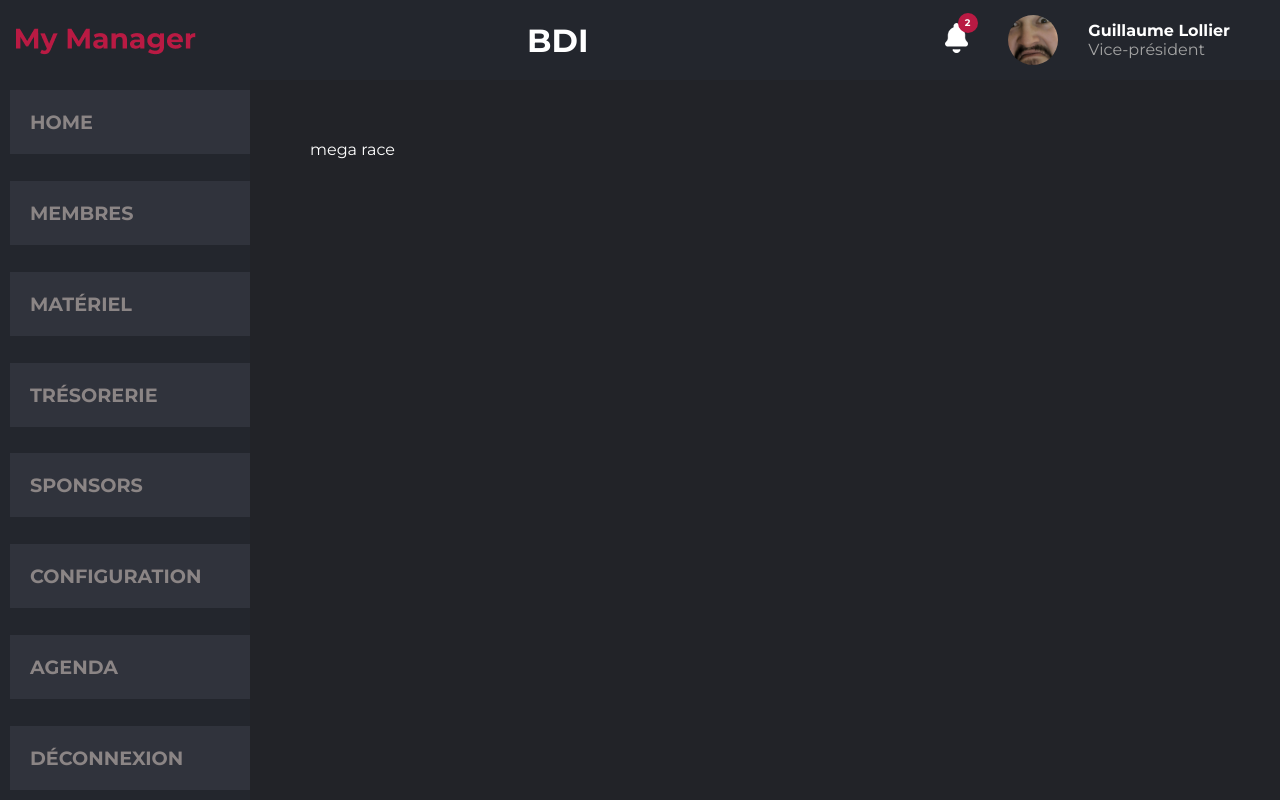
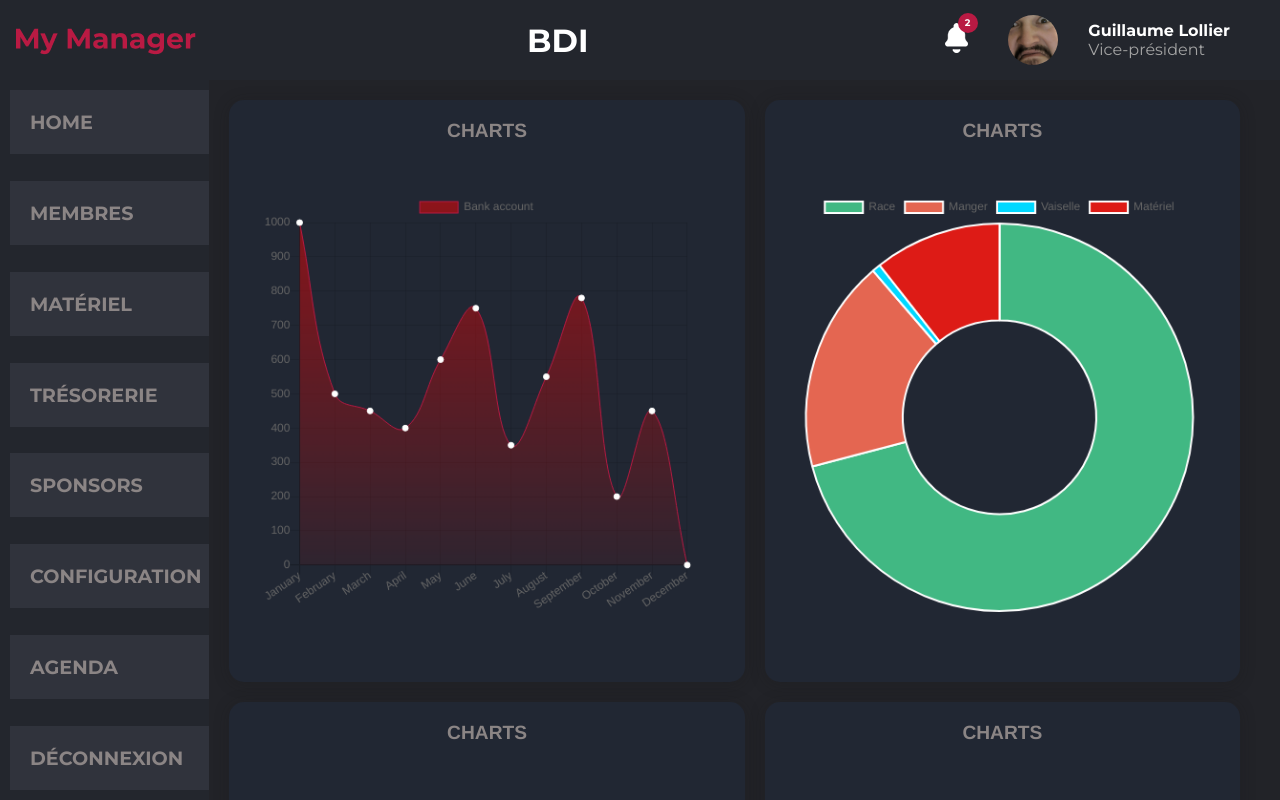
Before and after one commit to mmmaxou/OUAIBE, a Vue app in the folder le-front/: page / in a window 1280 px wide. Shown: the top 800 px of the page. Built offline with nearby package versions, Linux system fonts and the light colour scheme.

Commit message:
fixed both charts

```diff
--- a/le-front/src/App.vue
+++ b/le-front/src/App.vue
@@ -25,6 +25,8 @@ html
   padding 0
   box-sizing border-box
   background #222328
+  width 100vw
+  overflow-x hidden
 
 *
   margin inherit
@@ -45,4 +47,5 @@ html
 
     .router-container
       padding 20px
+      width 100%
 </style>
--- a/le-front/src/components/Chart.vue
+++ b/le-front/src/components/Chart.vue
@@ -1,14 +1,28 @@
 <template>
-  <div id="app">
     <div class="container">
       <div class="Chart__list">
         <div class="Chart">
           <h2>Charts</h2>
           <line-example></line-example>
         </div>
+
+        <div class="Chart">
+          <h2>Charts</h2>
+          <line-example></line-example>
+        </div>
+      </div>
+      <div class="Chart__list">
+        <div class="Chart">
+          <h2>Charts</h2>
+          <Doughnut></Doughnut>
+        </div>
+
+        <div class="Chart">
+          <h2>Charts</h2>
+          <line-example></line-example>
+        </div>
       </div>
     </div>
-  </div>
 </template>
 
 <script>
@@ -24,22 +38,32 @@ export default {
 </script>
 
 <style>
-#app {
+
+.Chart h2{
+  text-align: center;
+}
+.container {
+
   font-family: 'Avenir', Helvetica, Arial, sans-serif;
   -webkit-font-smoothing: antialiased;
   -moz-osx-font-smoothing: grayscale;
   text-align: center;
   color: #2c3e50;
-  margin-top: 60px;
-}
-.container {
-  max-width: 800px;
-  margin:  0 auto;
+  width: 100%;
+  display: flex;
+  justify-content: space-around;
+  flex-wrap: wrap;
 }
 .Chart {
   background: #212733;
   border-radius: 15px;
   box-shadow: 0px 2px 15px rgba(25, 25, 25, 0.27);
-  margin:  25px 0;
+  margin: 0;
+  margin-bottom: 20px;
+  padding: 10px;
+}
+.Chart__list {
+  flex-grow: 1;
+  margin-right: 20px;
 }
 </style>
--- a/le-front/src/components/figures/DoughnutChart.js
+++ b/le-front/src/components/figures/DoughnutChart.js
@@ -1,4 +1,4 @@
-import { Doughnut } from '../Chart'
+import {Doughnut} from 'vue-chartjs'
 
 export default {
   extends: Doughnut,
--- a/le-front/src/components/figures/LineChart.js
+++ b/le-front/src/components/figures/LineChart.js
@@ -1,6 +1,7 @@
 import {Line} from 'vue-chartjs'
 
-export default Line.extend({
+export default {
+  extends: Line,
   data () {
     return {
       gradient: null,
@@ -31,4 +32,4 @@ export default Line.extend({
     }, {responsive: true, maintainAspectRatio: false})
 
   }
-})
+}
--- a/le-front/src/views/Home.vue
+++ b/le-front/src/views/Home.vue
@@ -1,18 +1,23 @@
 <template lang="pug">
 .home
-  p mega race
+  Chart
 </template>
 
 <script>
+import Chart from'../components/Chart'
 export default {
   name: 'Home',
   data () {
     return {}
   },
-  components: {}
+  components: {
+  	Chart
+  }
 }
 </script>
 
 <style lang="stylus">
-
+.home
+	padding 0
+	margin 0
 </style>
```
